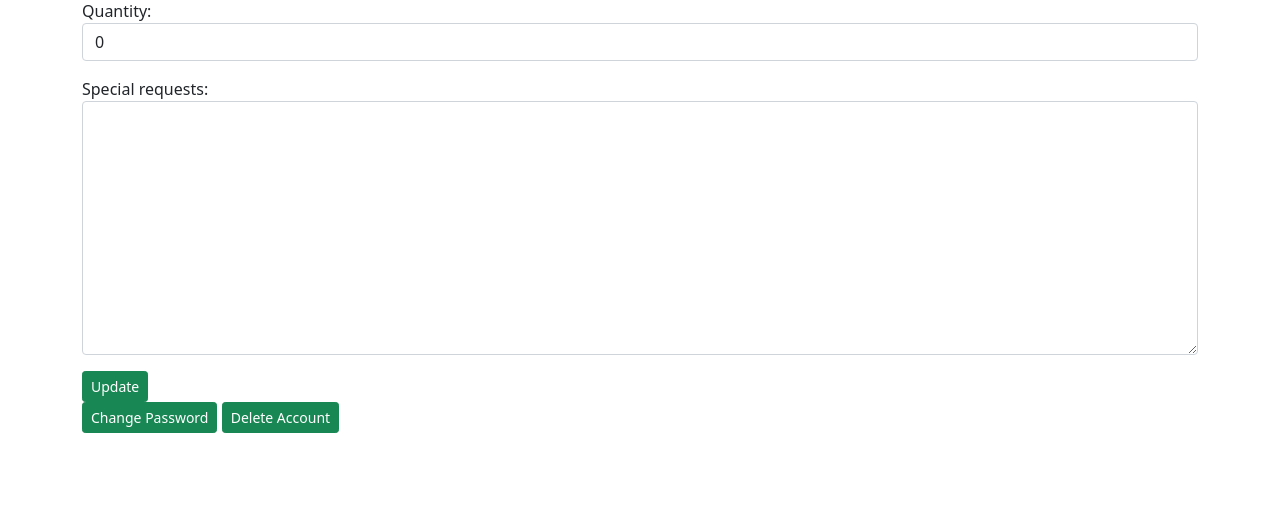
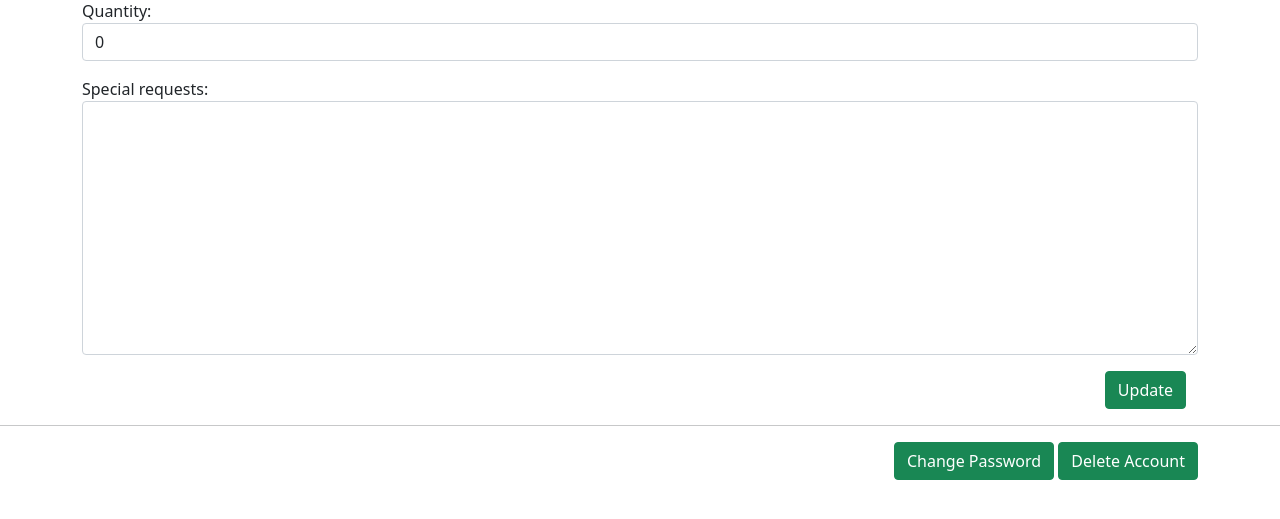
Before and after one commit to jmhubbard/Good_Life_Meal_Prep_Subscribers_Page, a Django app: template users/templates/users/user_update_form.html in a window 1280 px wide. Shown: the part 197-716 px from the top of the page. Run offline with Django 3.2, Linux system fonts and the light colour scheme; the template is opened without the code that fills it: values that come from a table or form of the project are taken from there, others are empty; some libraries are stand-ins or nearby versions.

Commit message:
changes user_update styling

```diff
--- a/users/templates/users/user_update_form.html
+++ b/users/templates/users/user_update_form.html
@@ -8,14 +8,32 @@
 </div>
 <div class="container">
     <form method="POST">
-        {% csrf_token %}
-        {{ form.as_p }}
-        <input type="submit" value="Update" class="btn btn-success btn-sm">
+        <div class="mb-3">
+            {% csrf_token %}
+            {{ form.as_p }}
+        </div>
+        <div class="container text-end">
+            <input type="submit" value="Update" class="btn btn-success btn-md">
+        </div>
     </form>
 </div>
-<div class="container">
-    <a href ="{% url 'password_change' %}" class="btn btn-success btn-sm">Change Password</a>
-    <a href ="{% url 'delete_account' object.id %}" class="btn btn-success btn-sm">Delete Account</a>
+<hr>
+<div class="container text-end">
+    <a href ="{% url 'password_change' %}" class="btn btn-success btn-md">Change Password</a>
+    <a href ="{% url 'delete_account' object.id %}" class="btn btn-success btn-md">Delete Account</a>
 </div>
 
 {% endblock %}
+
+<div class="container">
+    <form action="{% url 'orderitem-update' object.id %}" method="post">
+        <div class="mb-3">
+            {% csrf_token %}
+            {{ form.as_p }}
+        </div>
+        <div class="container text-end">
+            <a href="{% url 'orderitems' %}" class="btn btn-secondary btn-lg">Cancel</a>
+            <input type="submit" value="Update" class="btn btn-success btn-lg">
+        </div>
+    </form>
+</div>
```
